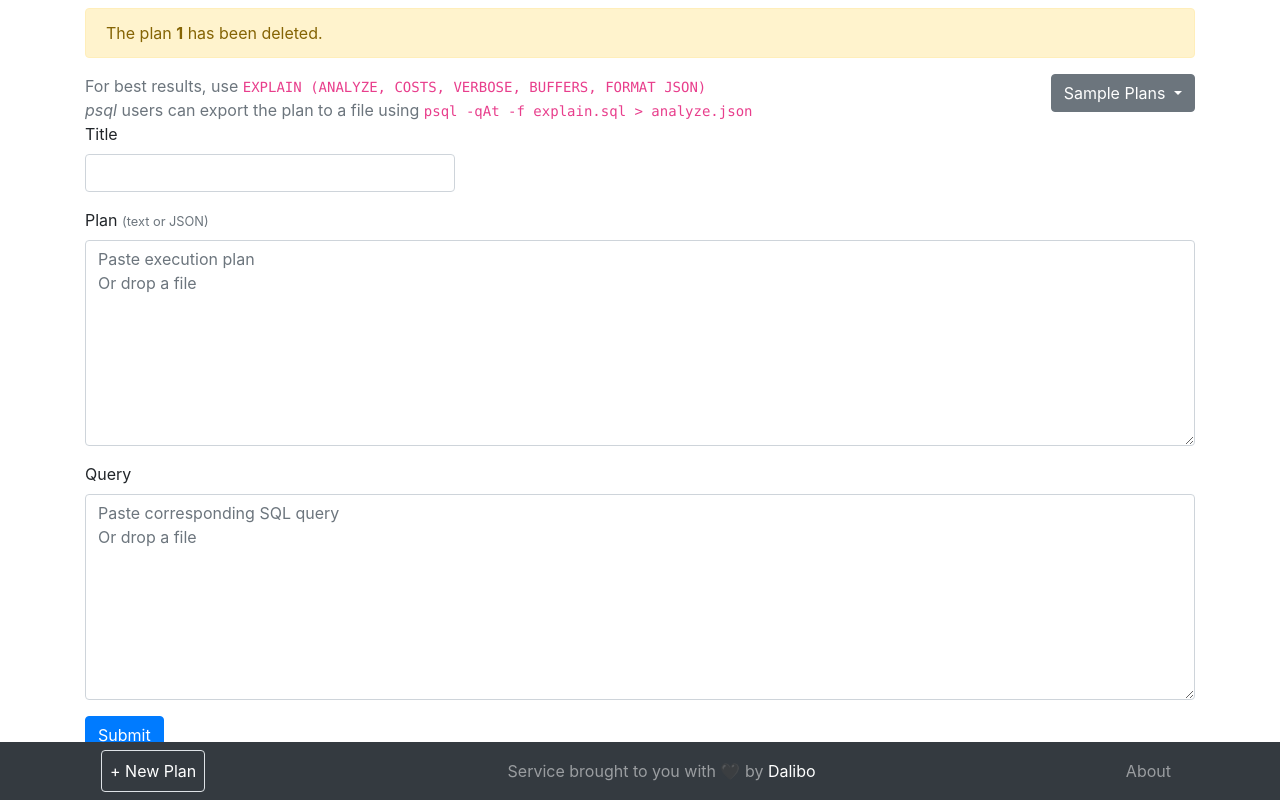
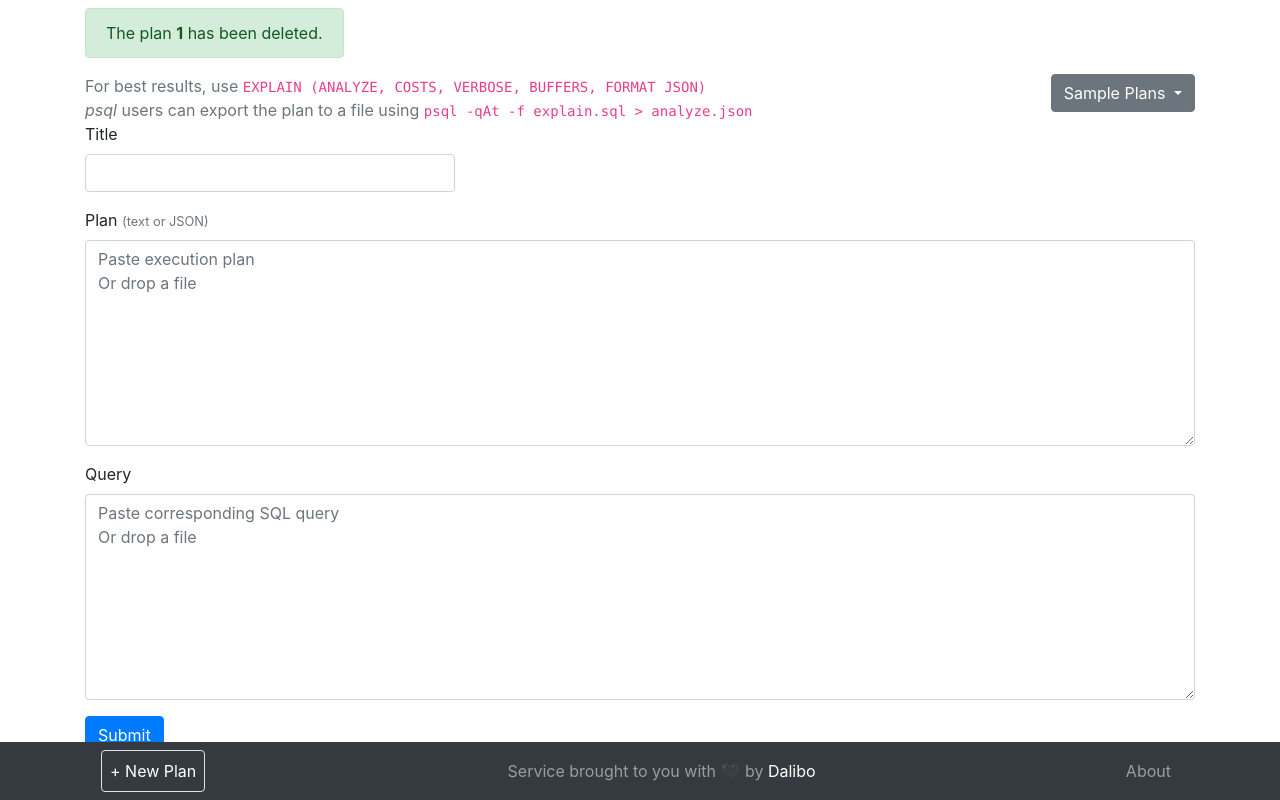
Before and after one commit to dalibo/explain.dalibo.com, a Flask app: page / in a window 1280 px wide. Run offline with Flask 2, Linux system fonts and the light colour scheme; the visitor is signed in with stand-in values (Sample User, id 1); tables that the repository leaves empty hold one stand-in row (values such as "Sample post"); some libraries are stand-ins or nearby versions.

Commit message:
Deleted message is success

```diff
--- a/app/templates/index.html
+++ b/app/templates/index.html
@@ -9,7 +9,7 @@ New Plan
   {% if deleted %}
   <div class="row">
     <div class="col-sm-12">
-      <div class="alert alert-warning">
+      <div class="alert alert-success d-inline-block">
         The plan <b>{{ deleted }}</b> has been deleted.
       </div>
     </div>
```
